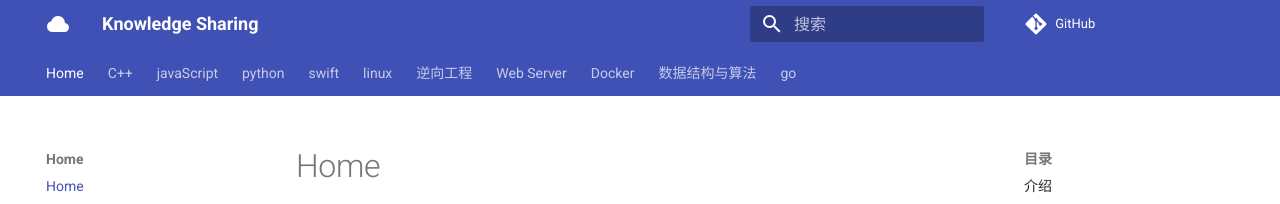
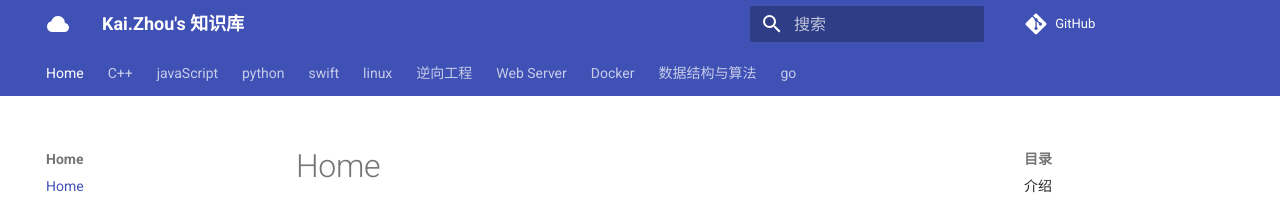
Before and after one commit to zhoukaidev/ks_blog, an MkDocs documentation site: the page built from docs/index.md, in a window 1280 px wide. Shown: the top 204 px of the page. Built offline with MkDocs 1.6.1 and Material for MkDocs 9.7.7, drawn with Linux system fonts in a browser that asks for light colours; comment, search, counter and statistics services are not loaded.

Commit message:
Update mkdocs.yml

```diff
--- a/mkdocs.yml
+++ b/mkdocs.yml
@@ -1,5 +1,5 @@
 # Set title for project documentation
-site_name: Knowledge Sharing
+site_name: Kai.Zhou's 知识库
 
 # Set the name of author. This will add a meta data tag to the generated HTML header
 site_author: Kai.Zhou
```
